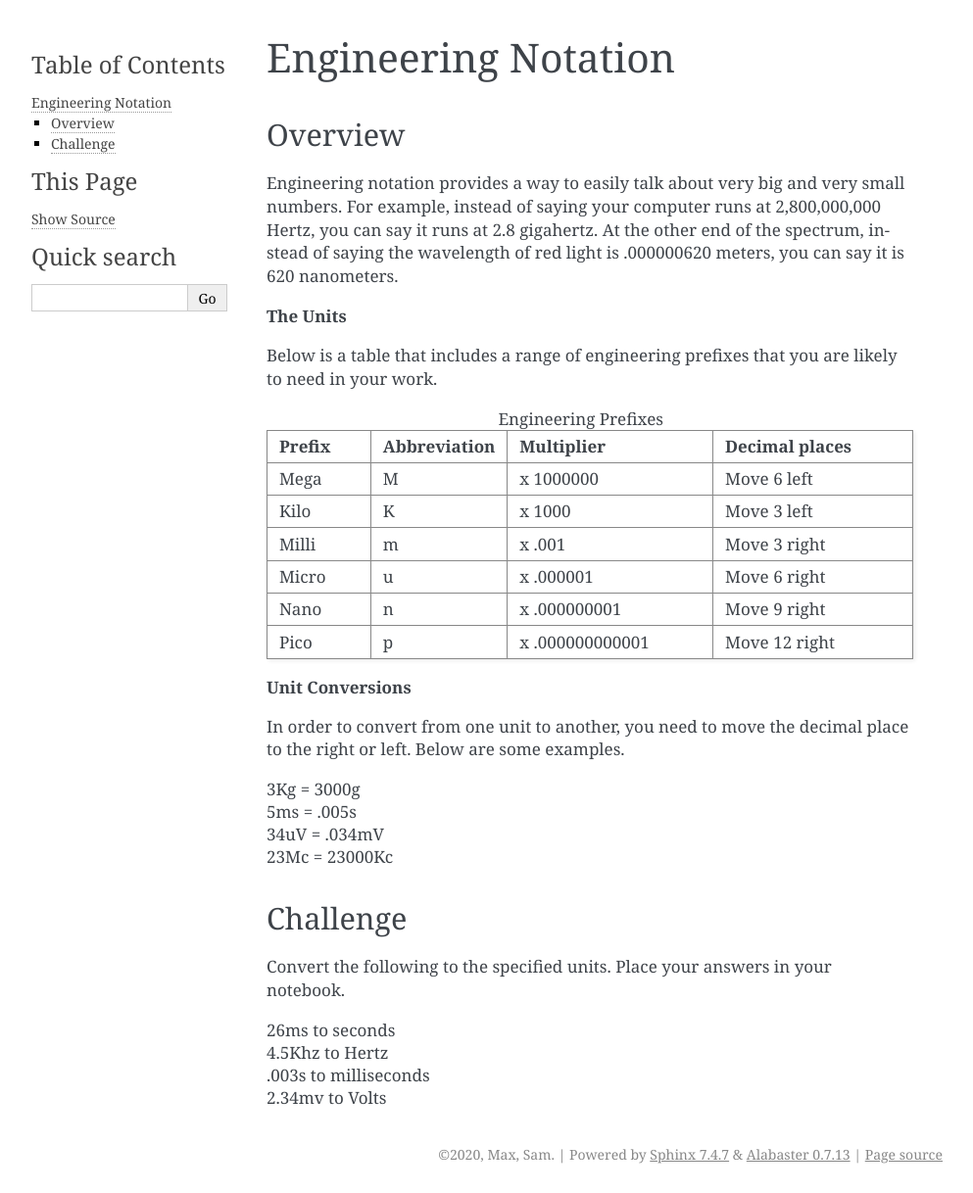
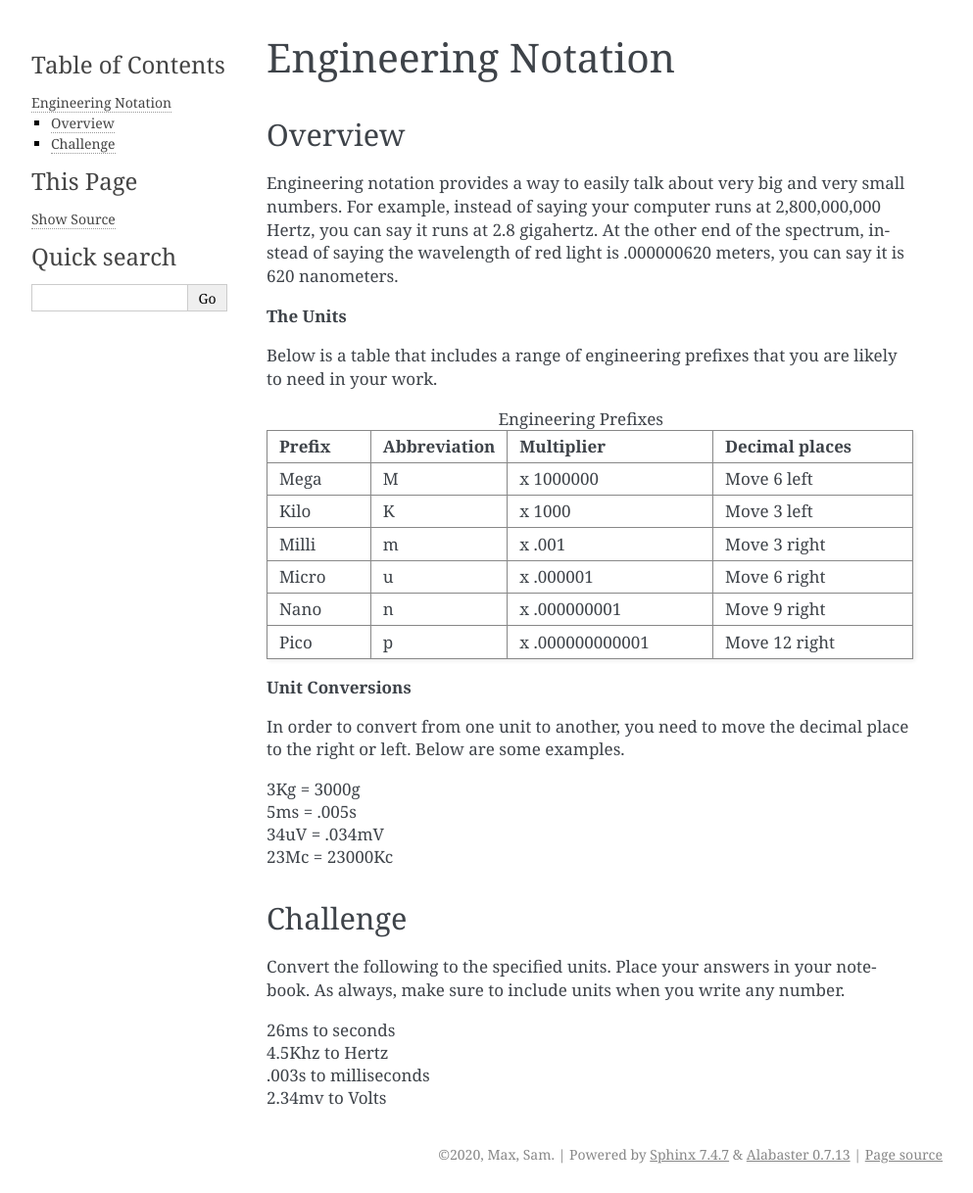
Before and after one commit to maxtkc/mvths-wiki, a Sphinx documentation site: the page built from docs/011b-engineering-notation.rst, in a window 1280 px wide. Shown: the whole page at 98% size, without its empty margins (148-1141 px from the left). Built offline with Sphinx 7.4.7, drawn with Linux system fonts in a browser that asks for light colours.

Commit message:
Update 011b-engineering-notation.rst

```diff
--- a/docs/011b-engineering-notation.rst
+++ b/docs/011b-engineering-notation.rst
@@ -54,7 +54,7 @@ In order to convert from one unit to another, you need to move the decimal place
 Challenge
 ---------
 
-Convert the following to the specified units. Place your answers in your notebook.
+Convert the following to the specified units. Place your answers in your notebook. As always, make sure to include units when you write any number.
 
 | 26ms to seconds
 | 4.5Khz to Hertz
```
